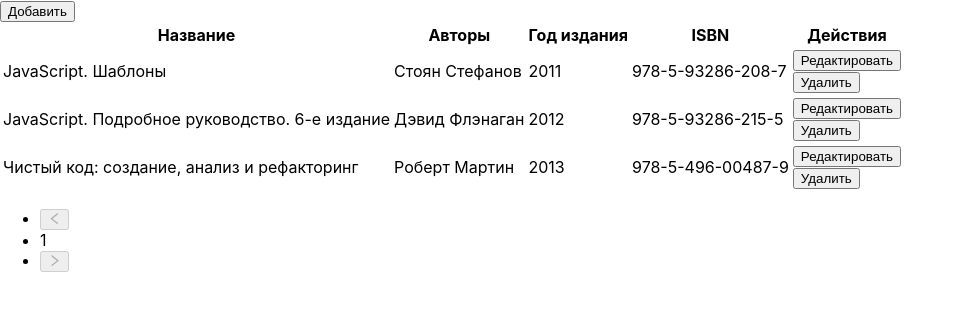
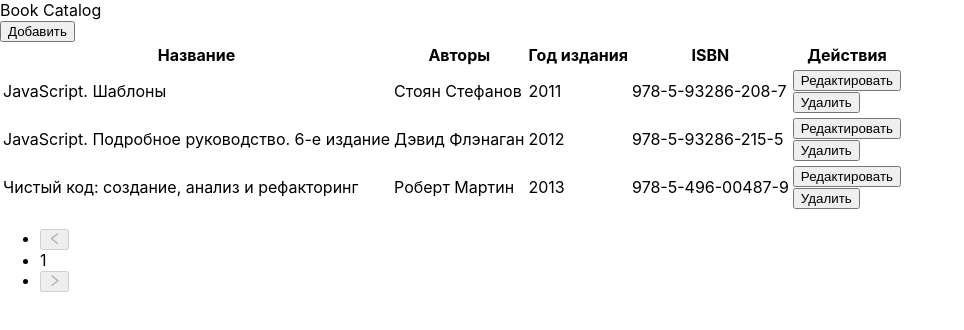
Before and after one commit to VerdiFran/book-catalog, a React (Create React App) app: page / in a window 1280 px wide. Shown: the top 330 px of the page, without its empty margins (0-964 px from the left). Built offline with nearby package versions, Linux system fonts and the light colour scheme.

Commit message:
Add Header and basic layout

```diff
--- a/src/App.js
+++ b/src/App.js
@@ -1,12 +1,19 @@
 import BookCatalogContainer from './components/BookCatalog/BookCatalogContainer'
 import {Provider} from 'react-redux'
 import store from './redux/store'
+import Header from './components/Header/Header'
+import {Layout} from 'antd'
 
 const App = () => {
+    const {Content} = Layout
+
     return (
         <Provider store={store}>
             <div className="App">
-                <BookCatalogContainer/>
+                <Header/>
+                <Content>
+                    <BookCatalogContainer/>
+                </Content>
             </div>
         </Provider>
     )
--- /dev/null
+++ b/src/components/Header/Header.js
@@ -0,0 +1,19 @@
+import React from'react'
+import {Layout} from 'antd'
+
+/**
+ * Header component
+ * @returns {JSX.Element}
+ * @constructor
+ */
+const Header = () => {
+    const {Header} = Layout
+
+    return (
+        <Header>
+            Book Catalog
+        </Header>
+    )
+}
+
+export default Header
```
Also changed, not shown: src/components/BookCatalog/BookCatalogContainer.js (+7 -3 lines).
